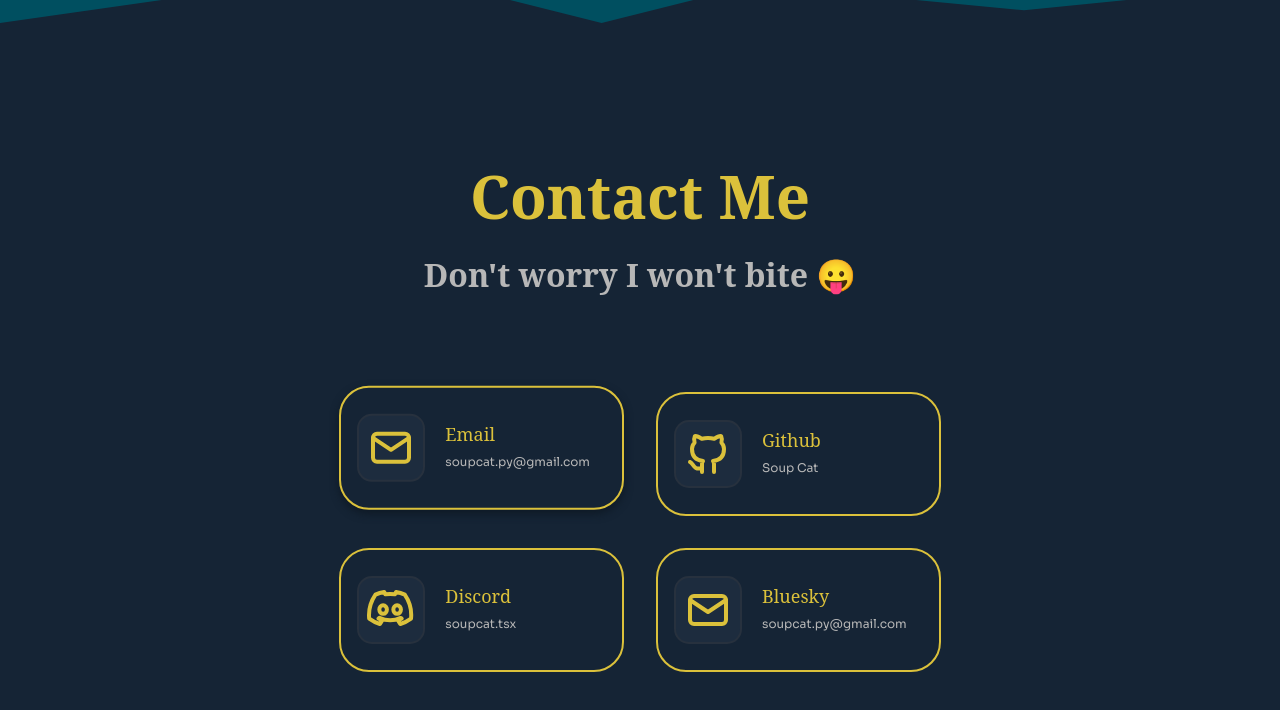
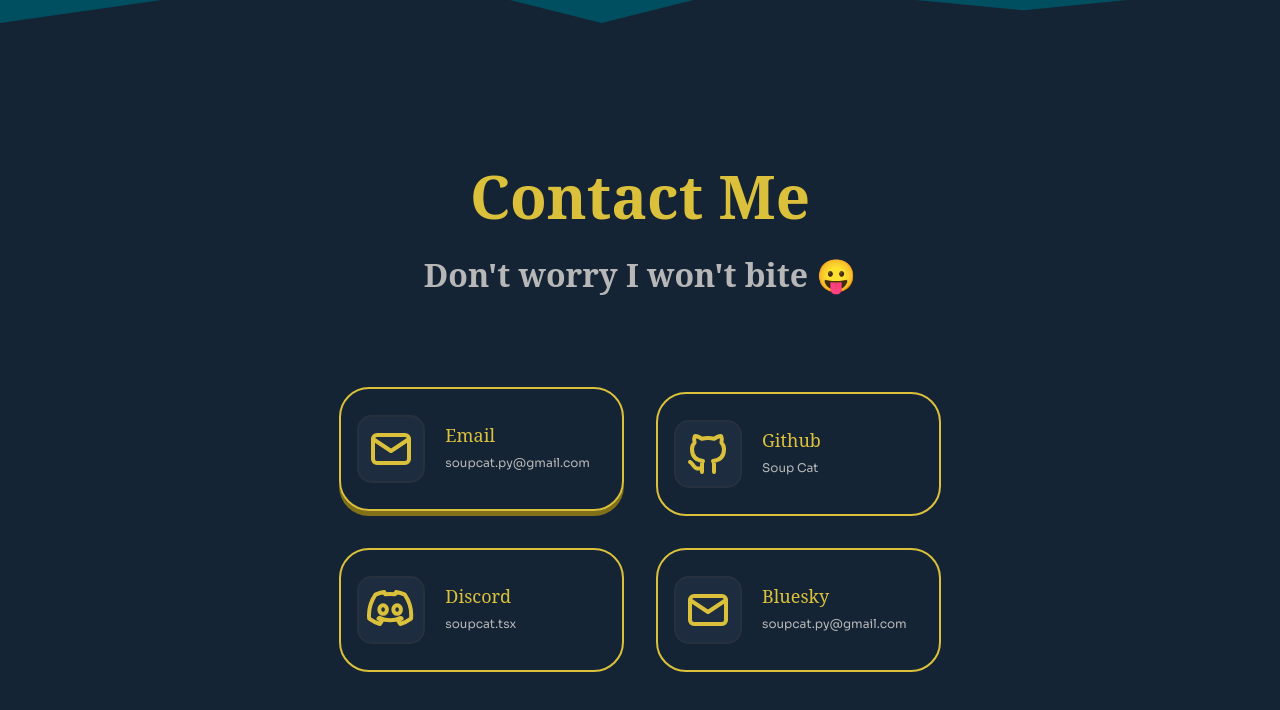
Before and after one commit to SoupCat-Py/reactfolio, a React (Vite) app: page / in a window 1280 px wide. In both pictures the pointer is over the element 481 px from the left and 4087 px from the top of the page. Shown: the part 3634-4344 px from the top of the page. Built offline with nearby package versions, Linux system fonts and the light colour scheme; a web font is replaced by a local one.

Commit message:
changed animation for primary btn and contact card
before - btn grew & card had a shadow
after - btn & card both become 3d-ish buttons with a solid box-shadow

```diff
--- a/src/components/ContactCard.module.css
+++ b/src/components/ContactCard.module.css
@@ -1,13 +1,13 @@
 .container {
     transform: translateY(0);
-    box-shadow: none;
+    box-shadow: 0 0 0 0 hsl(from var(--primary) h s 25%);
     transition:
             transform 200ms cubic-bezier(0.27, 1.00, 1.00, 1.00),
             box-shadow 200ms;
 }
 .container:hover {
-    transform: translateY(-5%);
-    box-shadow: 0 4px 8px 0 hsl(from var(--bg) h s 10%);
+    box-shadow: 0 5px 0 0 hsl(from var(--primary) h s 30%);
+    transform: translateY(-5px);
 }
 
 .iconContainer {
--- a/src/root.css
+++ b/src/root.css
@@ -118,13 +118,17 @@ i { font-weight: 250; }
     color: var(--bg);
     border: 2px solid var(--primary);
     transition: all 200ms cubic-bezier(0.00, 1.00, 0.83, 1.00);
-    transform: scale(1);
+    /*transform: scale(1);*/
+    transform: translateY(0);
+    box-shadow: 0 0 0 0 hsl(from var(--primary) h s 25%);
 
     /* this might make the animation smoother on chromium */
     -webkit-font-smoothing: subpixel-antialiased;
 }
 .btn-primary:hover {
-    transform: scale(calc(0.67 * 1.67));
+    /*transform: scale(calc(0.67 * 1.67));*/
+    transform: translateY(-4px);
+    box-shadow: 0 3px 0 0 hsl(from var(--primary) h s 25%);
 }
 .btn-primary:active {
     transform: scale(1);
```
